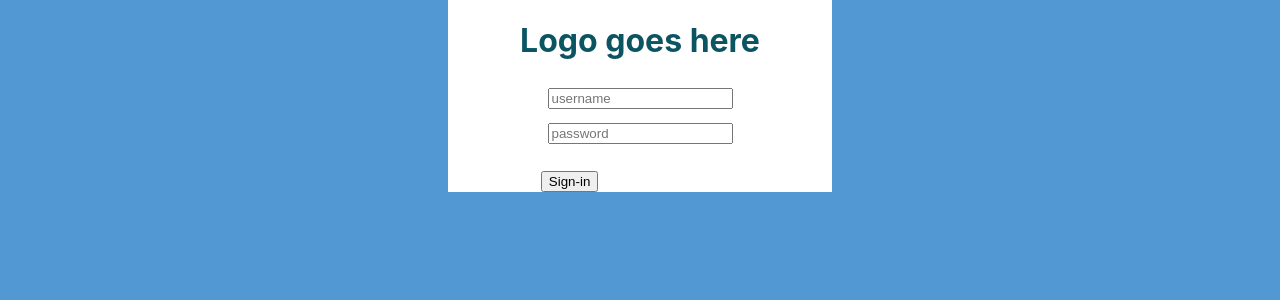
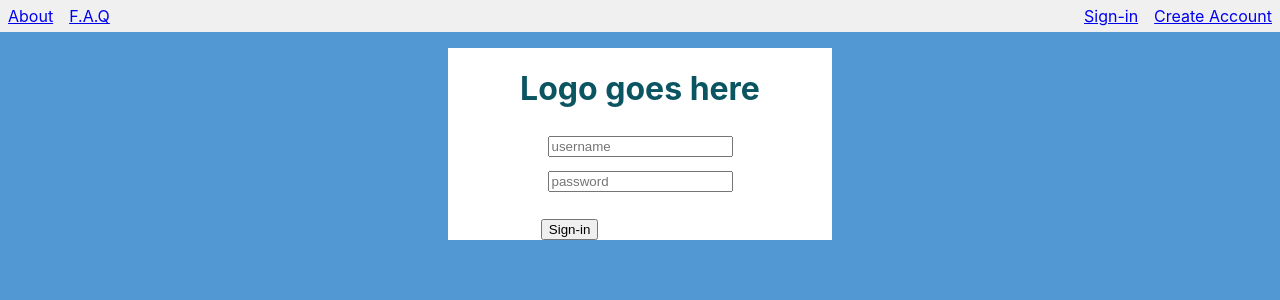
Before and after one commit to mphipps2017/Cooking-App, a React (Create React App) app in the folder Frontend/react-app/: page / in a window 1280 px wide. Shown: the top 300 px of the page. Built offline with nearby package versions, Linux system fonts and the light colour scheme.

Commit message:
Created a base navbar and universal color scheme

```diff
--- a/Frontend/react-app/src/App.css
+++ b/Frontend/react-app/src/App.css
@@ -1,4 +1,9 @@
 .App {
   display: flex;
-  justify-content: center;
+  flex-direction: column;
+  align-items: center;
 }
+
+.App > * {
+  margin-bottom: 1em;
+}
--- a/Frontend/react-app/src/App.js
+++ b/Frontend/react-app/src/App.js
@@ -1,10 +1,12 @@
 import React from 'react';
 import './App.css';
 import SignInBox from './components/pages/SignInBox';
+import Navbar from './components/navbars/Navbar';
 
 function App() {
   return (
     <div className="App">
+      <Navbar />
       <SignInBox />
     </div>
   );
--- /dev/null
+++ b/Frontend/react-app/src/colors.css
@@ -0,0 +1,4 @@
+:root{
+
+    --secondaryBackgroundColor: #F0F0F0;
+}
--- /dev/null
+++ b/Frontend/react-app/src/components/navbars/Navbar.js
@@ -0,0 +1,25 @@
+import React from 'react';
+import Styles from './Navbar.module.css';
+// Probably will need to replace all the hrefs with this in future
+// import {Link, withRouter} from 'react-router-dom';
+// TODO proptypes
+class Navbar extends React.Component{
+    render(){
+        return(
+            <div className={Styles.wrapper}>
+                <div className={Styles.leftItems}>
+                    <a href="a link">About</a>
+                    <a href="a link">F.A.Q</a>
+                </div>
+
+                <div className="rightLinks">
+                    <a href="a link">Sign-in</a>
+                    <a href="a link">Create Account</a>
+                </div>
+            </div>
+        );
+
+    }
+}
+
+export default Navbar;
--- /dev/null
+++ b/Frontend/react-app/src/components/navbars/Navbar.module.css
@@ -0,0 +1,15 @@
+@import "../../colors.css";
+
+.wrapper{
+    height: 2em;
+    width: 100%;
+    background-color: var(--secondaryBackgroundColor);
+    display:flex;
+    flex-direction: row;
+    justify-content: space-between;
+    align-items:center;
+}
+
+.wrapper a{
+    margin:.5em;
+}
```
